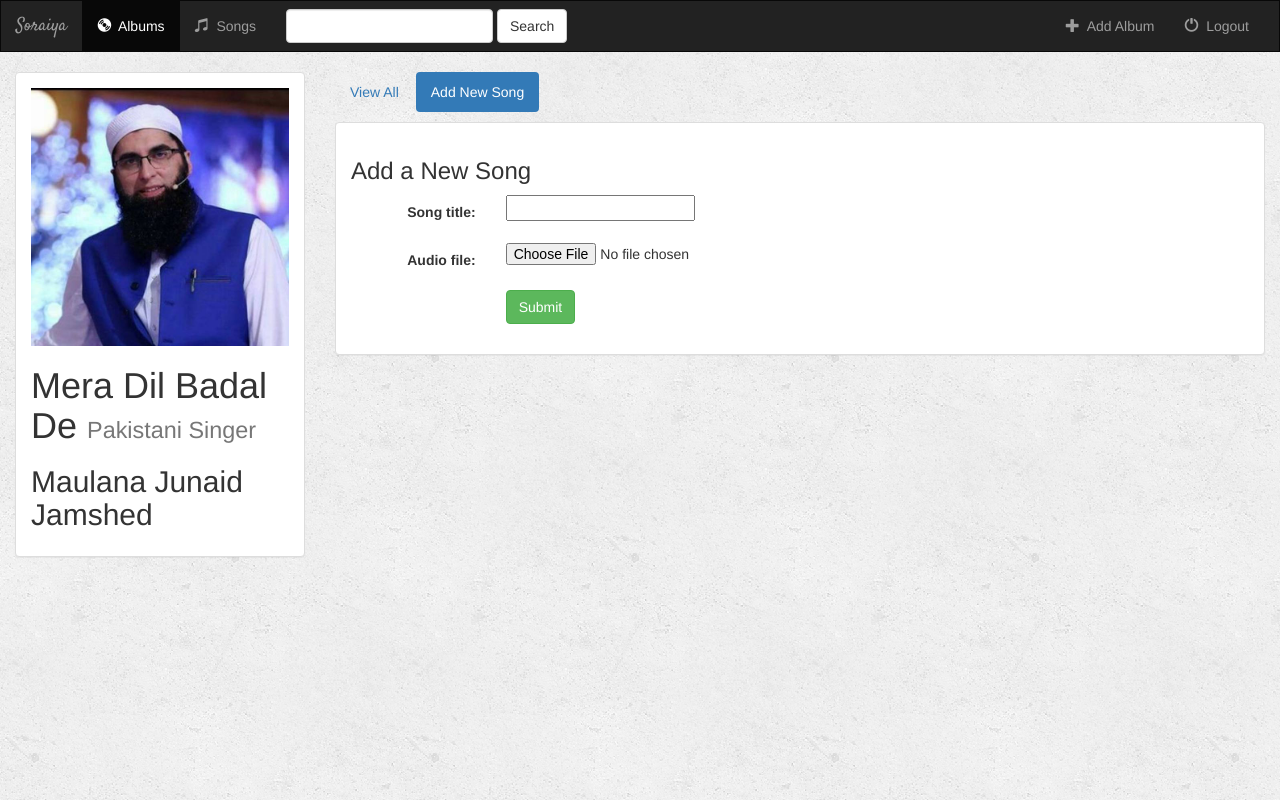
After one commit to Tausif4171/Django-Projects, a Django app: page /5/create_song/ in a window 1280 px wide. The commit adds this page. Run offline with Django 3.2, Linux system fonts and the light colour scheme; data comes from the database, SQL or seed files in the repository; some libraries are stand-ins or nearby versions.

Commit message:
Added Create_Song file

```diff
--- a/music/forms.py
+++ b/music/forms.py
@@ -1,5 +1,20 @@
 from django.contrib.auth.models import User
 from django import forms
+from .models import Album, Song
+
+
+class AlbumForm(forms.ModelForm):
+
+    class Meta:
+        model = Album
+        fields = ['artist', 'album_title', 'genre', 'album_logo']
+
+
+class SongForm(forms.ModelForm):
+
+    class Meta:
+        model = Song
+        fields = ['song_title', 'audio_file']
 
 class UserForm(forms.ModelForm):  #here we are creating userform
     password = forms.CharField(widget=forms.PasswordInput)  #password field
--- a/music/models.py
+++ b/music/models.py
@@ -1,4 +1,5 @@
 from django.db import models
+from django.contrib.auth.models import Permission, User
 from django.core.urlresolvers import reverse
 
 class Album(models.Model):
@@ -15,8 +16,8 @@ class Album(models.Model):
 
 class Song(models.Model):
     album = models.ForeignKey(Album, on_delete=models.CASCADE)
-    file_type = models.CharField(max_length=10)
     song_title = models.CharField(max_length=250)
+    audio_file = models.FileField(default='')
     is_favorite = models.BooleanField(default=False)
 
     def __str__(self):
--- /dev/null
+++ b/music/templates/music/create_song.html
@@ -0,0 +1,63 @@
+{% extends 'music/base.html' %}
+{% block title %}Add a New Song{% endblock %}
+{% block albums_active %}active{% endblock %}
+
+{% block body %}
+<div class="container-fluid">
+
+    <div class="row">
+
+        <!-- Left Album Info -->
+        <div class="col-sm-4 col-md-3">
+            <div class="panel panel-default">
+                <div class="panel-body">
+                        <a href="{% url 'music:detail' album.id %}">
+                            {% if album.album_logo %}
+                                <img src="{{ album.album_logo.url }}" class="img-responsive">
+                            {% else %}
+                                <h3>No image to display</h3>
+                            {% endif %}
+                        </a>
+                    <h1>{{ album.album_title }} <small>{{ album.genre }}</small></h1>
+                    <h2>{{ album.artist }}</h2>
+                </div>
+            </div>
+        </div>
+
+        <!-- Right Song Info -->
+        <div class="col-sm-8 col-md-9">
+
+            <ul class="nav nav-pills" style="margin-bottom: 10px;">
+                <li role="presentation"><a href="{% url 'music:detail' album.id %}">View All</a></li>
+                <li role="presentation" class="active"><a href="{% url 'music:create_song' album.id %}">Add New Song</a></li>
+            </ul>
+
+            <div class="panel panel-default">
+                <div class="panel-body">
+                    <h3>Add a New Song</h3>
+                    {% if error_message %}
+                        <p><strong>{{ error_message }}</strong></p>
+                    {% endif %}
+                    <!-- Here, enctype(ENCode TYPE) attribute specifies how the form-data should be encoded when submitting it to the server. multipart/form-data is one of the value of enctype attribute, which is used in form element that have a file upload. multi-part means form data divides into multiple parts and send to server. -->
+                    <form class="form-horizontal" role="form" action="" method="post" enctype="multipart/form-data">
+                        {% csrf_token %}
+                        <input type="hidden" name="album" value="{{ album }}">
+                        <!-- Here, we are accessing 'form' from 'form_template.html'-->
+                        {% include 'music/form_template.html' %}
+                        <!-- Create Submit Button -->
+                        <div class="form-group">
+                            <div class="col-sm-offset-2 col-sm-10">
+                                <button type="submit" class="btn btn-success">Submit</button>
+                            </div>
+                        </div>
+                    </form>
+                </div>
+            </div>
+
+        </div>
+
+    </div>
+
+</div>
+
+{% endblock %}
--- a/music/templates/music/login.html
+++ b/music/templates/music/login.html
@@ -10,9 +10,11 @@
             <div class="panel panel-default">
                 <div class="panel-body">
                     <h3>Log In</h3>
+
                     {% if error_message %}
                         <p><strong>{{ error_message }}</strong></p>
                     {% endif %}
+
                     <form class="form-horizontal" role="form" action="{% url 'music:login_user'%}" method="post" enctype="multipart/form-data">
                         {% csrf_token %}
                         <div class="form-group">
@@ -38,9 +40,11 @@
                         </div>
                     </form>
                 </div>
+
                 <div class="panel-footer">
                     Don't have an account? <a href="{% url 'music:register' %}">Click here</a> to register.
                 </div>
+
             </div>
         </div>
     </div>
--- a/music/urls.py
+++ b/music/urls.py
@@ -25,4 +25,9 @@ urlpatterns = [
 
     # /music/album/2/delete
      url(r'album/(?P<pk>[0-9]+)/delete/$',views.AlbumDelete.as_view(),name='album-delete'), #for album deleting
+
+    # /music/5/create_song/
+    url(r'^(?P<album_id>[0-9]+)/create_song/$', views.create_song, name='create_song'),
+
+
 ]
--- a/music/views.py
+++ b/music/views.py
@@ -4,10 +4,13 @@ from django.views.generic.edit import CreateView, UpdateView, DeleteView # means
 from django.core.urlresolvers import reverse_lazy
 from django.shortcuts import render, redirect #this one redirect you to your home page and whatever you are
 from django.contrib.auth import authenticate, login #this one is for your authenticate of your username and password that present in your database or not just verify... and login provides session-id so that user do not want to login or authenticate for every pages in browser that you are..
+from django.shortcuts import render, get_object_or_404
 from django.views import generic
 from django.views.generic import View
-from .models import Album
-from .forms import UserForm
+from .models import Album, Song
+from .forms import AlbumForm, SongForm, UserForm
+
+AUDIO_FILE_TYPES = ['wav', 'mp3', 'ogg']
 
 class IndexView(generic.ListView):
     template_name= 'music/index.html'
@@ -36,6 +39,41 @@ class AlbumDelete(DeleteView):
     #here we are creating new album_object
     model= Album
     success_url = reverse_lazy('music:index') #when you deleted album it redirect to home page by using reverse_lazy function
+
+def create_song(request, album_id):
+    form = SongForm(request.POST or None, request.FILES or None)
+    album = get_object_or_404(Album, pk=album_id)
+    if form.is_valid():
+        albums_songs = album.song_set.all()
+        for s in albums_songs:
+            if s.song_title == form.cleaned_data.get("song_title"):
+                context = {
+                    'album': album,
+                    'form': form,
+                    'error_message': 'You already added that song',
+                }
+                return render(request, 'music/create_song.html', context)
+        song = form.save(commit=False)
+        song.album = album
+        song.audio_file = request.FILES['audio_file']
+        file_type = song.audio_file.url.split('.')[-1]
+        file_type = file_type.lower()
+        if file_type not in AUDIO_FILE_TYPES:
+            context = {
+                'album': album,
+                'form': form,
+                'error_message': 'Audio file must be WAV, MP4, or OGG',
+            }
+            return render(request, 'music/create_song.html', context)
+
+        song.save()
+        return render(request, 'music/detail.html', {'album': album})
+    context = {
+        'album': album,
+        'form': form,
+    }
+    return render(request, 'music/create_song.html', context)
+
 
 def logout_user(request):
     logout(request)
--- a/website2/urls.py
+++ b/website2/urls.py
@@ -8,6 +8,7 @@ from django.conf.urls.static import static
 urlpatterns = [
     url(r'^admin/', admin.site.urls),
     url(r'^music/', include('music.urls')),
+    url(r'^', include('music.urls')),
 
 ]
 
```
Also changed, not shown: music/templates/music/detail.html (+23 -2 lines), music/templates/music/index.html (+6 -3 lines), db.sqlite3, music/migrations/0004_auto_20200608_1535.py (added), 1 other file.
